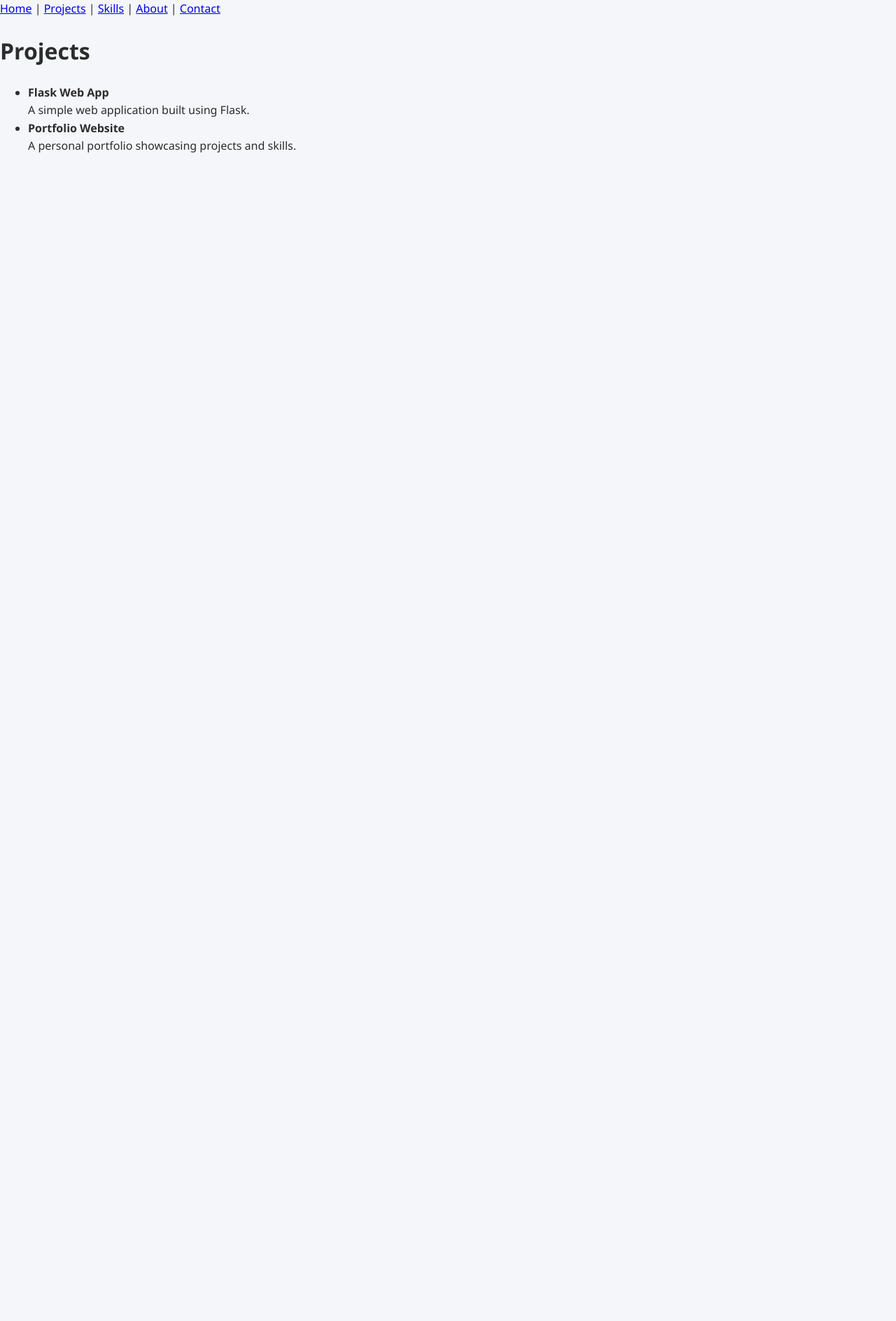
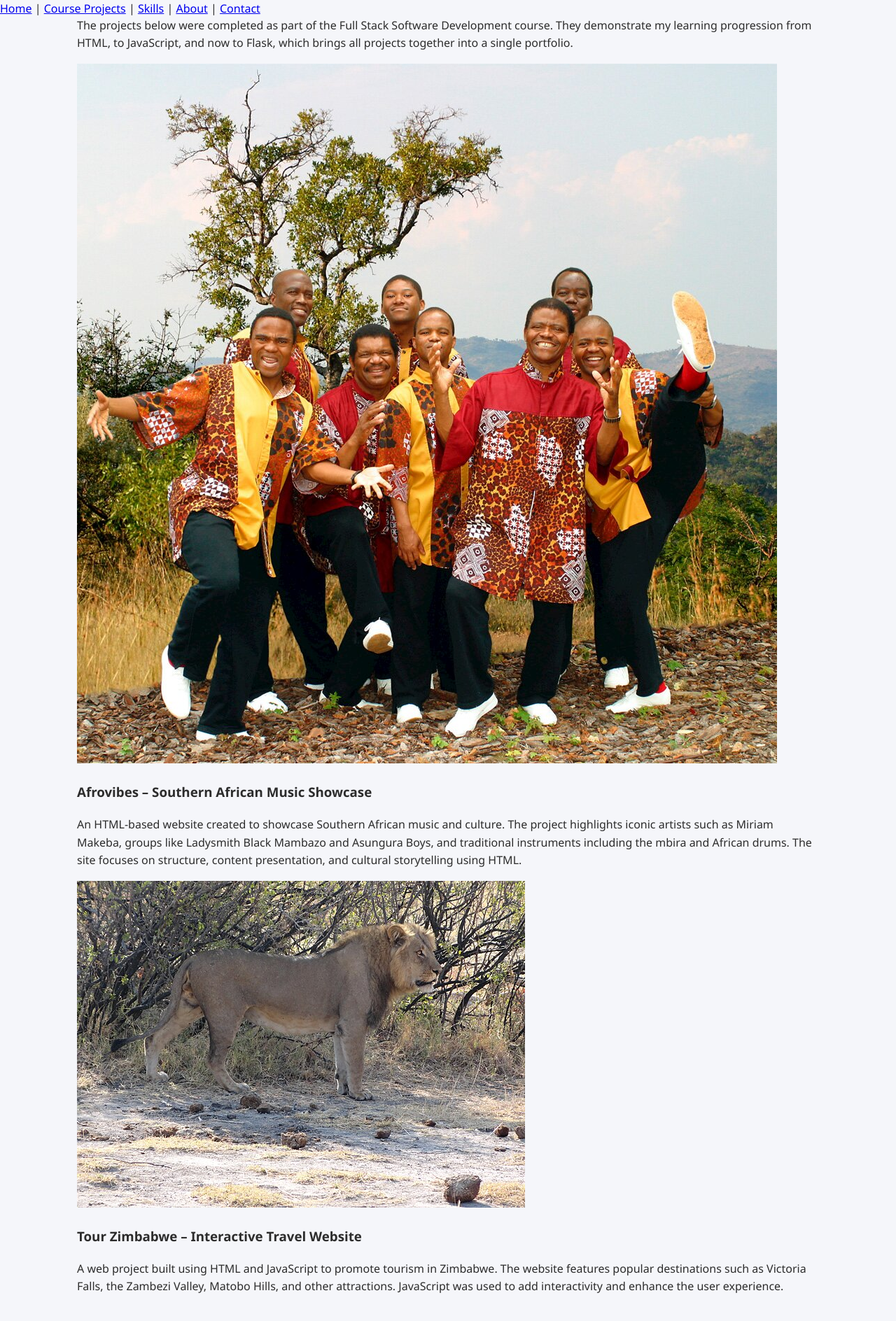
Before and after one commit to HlengiweNcube/flask-web-app, a Flask app: page /projects in a window 1280 px wide. Shown: the whole page at 70% size. Before the commit the page ends 218 px from the top, so only its background shows below. Run offline with Flask 3, Linux system fonts and the light colour scheme.

Commit message:
Fix project image data for Course Projects page

```diff
--- a/app.py
+++ b/app.py
@@ -4,12 +4,24 @@ app = Flask(__name__)
 
 projects = [
     {
-        "title": "Flask Web App",
-        "description": "A simple web application built using Flask."
+        "title": "Afrovibes – Southern African Music Showcase",
+        "description": (
+            "An HTML-based website created to showcase Southern African music and culture. "
+            "The project highlights iconic artists such as Miriam Makeba, groups like Ladysmith Black Mambazo "
+            "and Asungura Boys, and traditional instruments including the mbira and African drums. "
+            "The site focuses on structure, content presentation, and cultural storytelling using HTML."
+        ),
+        "image": "ladysmith.jpg"
     },
     {
-        "title": "Portfolio Website",
-        "description": "A personal portfolio showcasing projects and skills."
+        "title": "Tour Zimbabwe – Interactive Travel Website",
+        "description": (
+            "A web project built using HTML and JavaScript to promote tourism in Zimbabwe. "
+            "The website features popular destinations such as Victoria Falls, the Zambezi Valley, "
+            "Matobo Hills, and other attractions. JavaScript was used to add interactivity and enhance "
+            "the user experience."
+        ),
+        "image": "lion.jpg"
     }
 ]
 
--- a/templates/projects.html
+++ b/templates/projects.html
@@ -2,29 +2,41 @@
 <html lang="en">
 <head>
     <meta charset="UTF-8">
-    <title>Projects</title>
+    <title>Course Projects</title>
     <link rel="stylesheet" href="{{ url_for('static', filename='css/style.css') }}">
 </head>
 <body>
 
     <nav>
         <a href="/">Home</a> |
-        <a href="/projects">Projects</a> |
+        <a href="/projects">Course Projects</a> |
         <a href="/skills">Skills</a> |
         <a href="/about">About</a> |
         <a href="/contact">Contact</a>
     </nav>
 
-    <h1>Projects</h1>
+    <main class="container projects-page">
 
-    <ul>
-        {% for project in projects %}
-            <li>
-                <strong>{{ project.title }}</strong><br>
-                {{ project.description }}
-            </li>
-        {% endfor %}
-    </ul>
+        <h2>Course Projects</h2>
+
+        <p>
+            The projects below were completed as part of the Full Stack Software Development course.
+            They demonstrate my learning progression from HTML, to JavaScript, and now to Flask,
+            which brings all projects together into a single portfolio.
+        </p>
+
+        <div class="projects-grid">
+            {% for project in projects %}
+            <div class="project-card">
+                <img src="{{ url_for('static', filename='images/' + project.image) }}"
+                     alt="{{ project.title }}">
+                <h3>{{ project.title }}</h3>
+                <p>{{ project.description }}</p>
+            </div>
+            {% endfor %}
+        </div>
+
+    </main>
 
 </body>
 </html>
```
Also changed, not shown: static/images/Afrika_MO.jpg (added), static/images/drums.jpg (added), static/images/ladysmith.jpg (added), static/images/lion.jpg (added), static/images/rainbowabovefalls.jpg (added), static/images/victoriafallsmoke.jpg (added).
